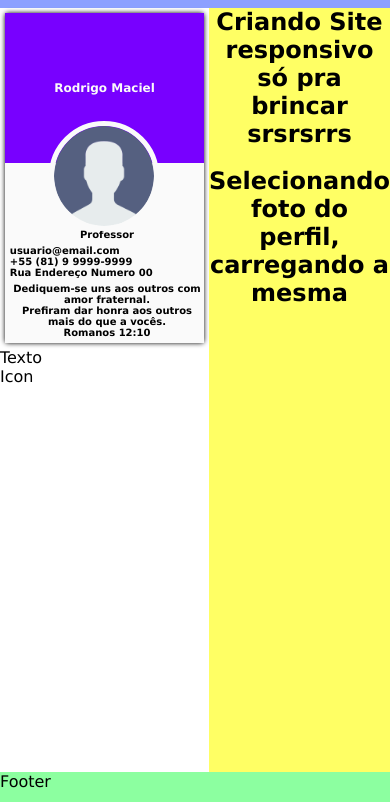
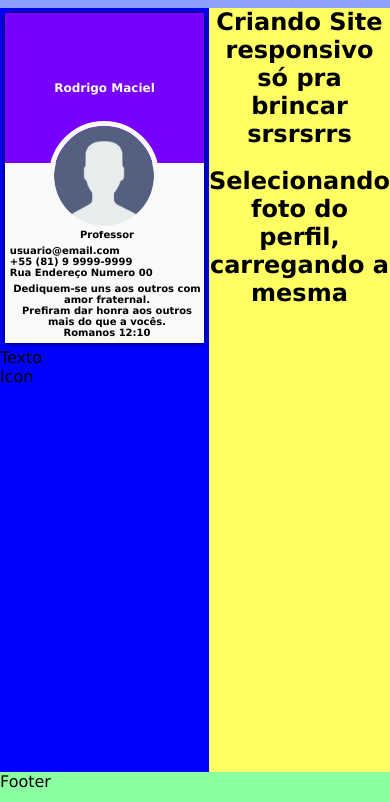
Before and after one commit to Rinogahr/bricandodeCriarSite, a plain HTML site: page index.html in a window 390 px wide. Shown: the part 42-844 px from the top of the page. Drawn offline with Linux system fonts and the light colour scheme.

Commit message:
@media screen and (max-width: 768px) {     body {       background-color: blue !important;     }   }
@media screen and (max-width: 768px) {
    body {
      background-color: blue !important;
    }
  }

```diff
--- /dev/null
+++ b/css/sceen.css
@@ -0,0 +1,5 @@
+@media screen and (max-width: 768px) {
+    body {
+      background-color: blue !important;
+    }
+  }
--- a/index.html
+++ b/index.html
@@ -6,6 +6,7 @@
     <meta http-equiv="X-UA-Compatible" content="IE=edge">
     <meta name="viewport" content="width=device-width, initial-scale=1.0">
     <link rel="stylesheet" href="css/index.css">
+    <link rel="stylesheet" href="css/sceen.css">
     <title>Menu lateral</title>
 </head>
 
```
